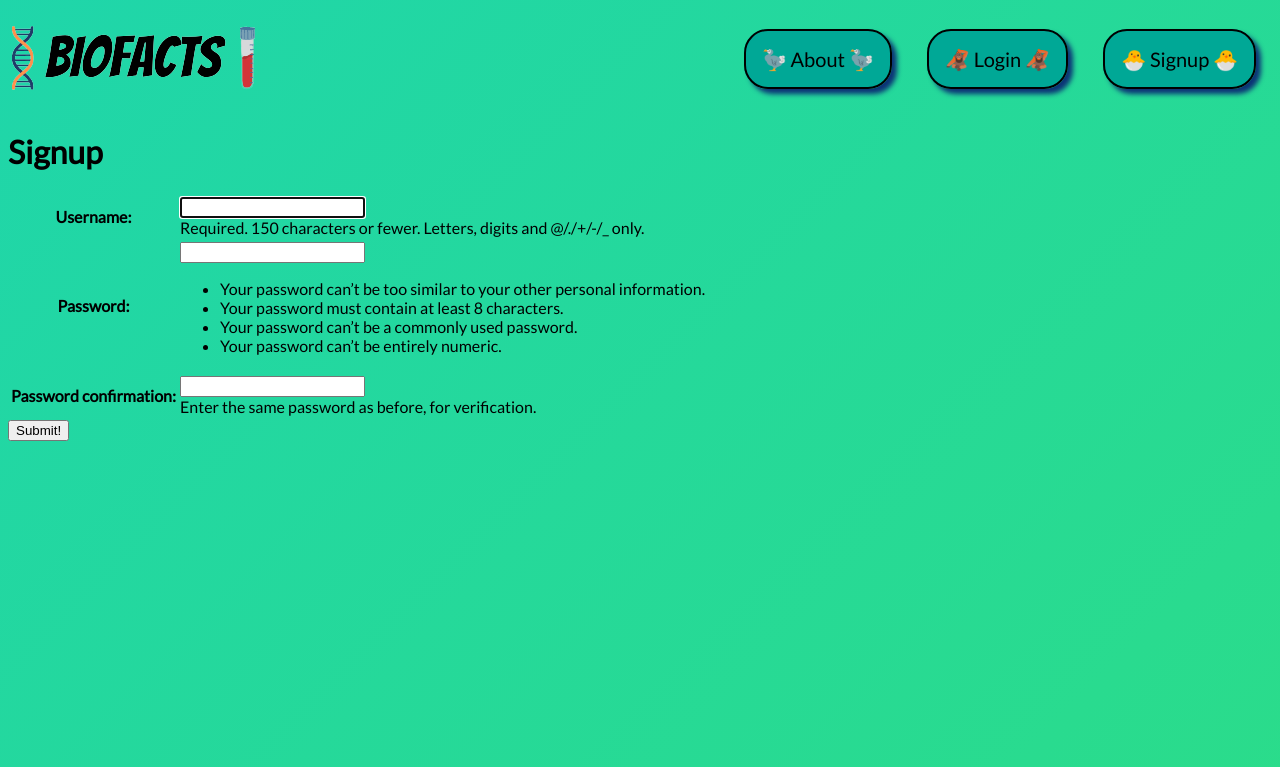
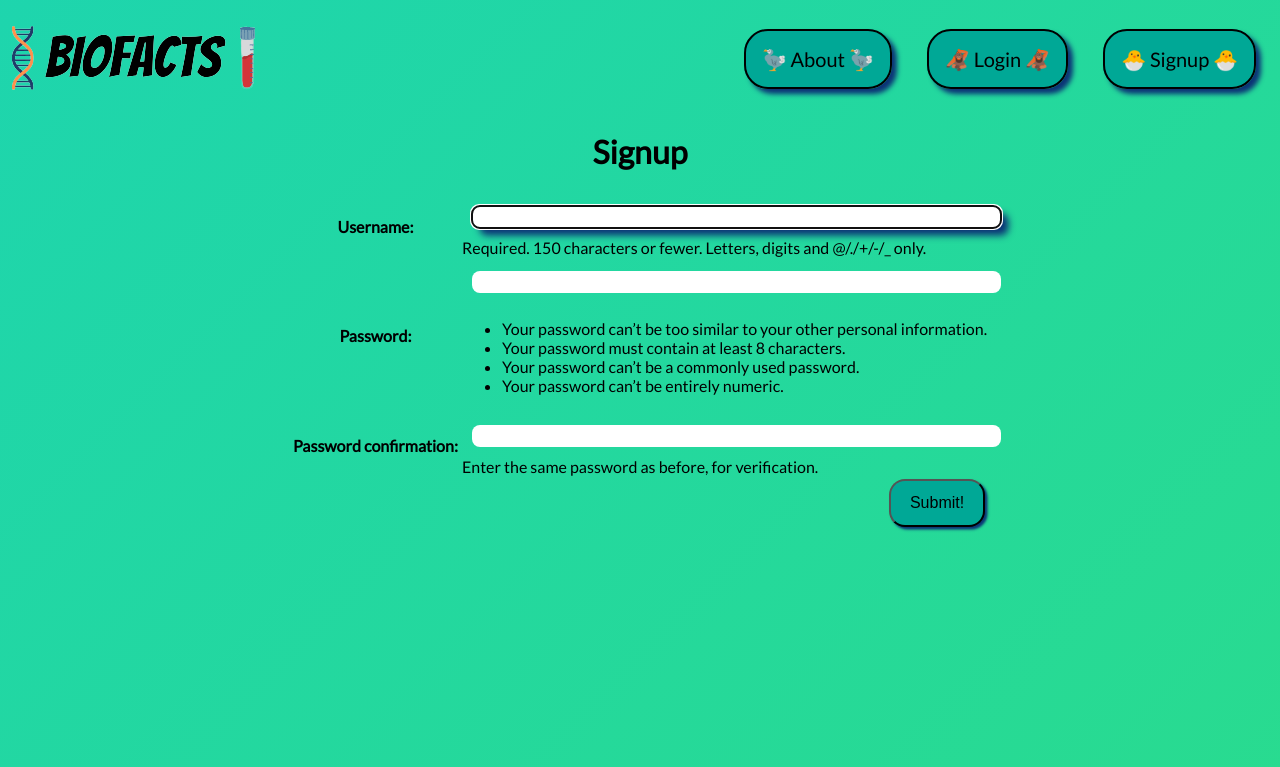
Before and after one commit to blakeromano/BioFacts, a Django app: page /signup/ in a window 1280 px wide. Shown: the top 767 px of the page. Run offline with Django 3.2, Linux system fonts and the light colour scheme.

Commit message:
login and signup form styled

```diff
--- a/main_app/static/css/signup.css
+++ b/main_app/static/css/signup.css
@@ -0,0 +1,43 @@
+.header {
+  text-align: center;
+}
+
+.form-sect {
+  display: flex;
+  justify-content: center;
+  align-items: center;
+}
+
+#id_username:focus, #id_password1:focus, #id_password2:focus {
+  cursor: text;
+  box-shadow: 7.5px 7.5px 7.5px #0c3376;
+}
+
+#id_username, #id_password1, #id_password2 {
+  height: 1.25rem;
+  margin: 10px;
+  border: 0px transparent solid;
+  border-radius: 0.5rem;
+  width: 100%;
+}
+
+.submit-div {
+  display: flex;
+  justify-content: flex-end;
+}
+
+.submit-btn {
+  height: 3rem;
+  width: 6rem;
+  font-size: 16px;
+  border-radius: 1rem;
+  background-color: #00A896;
+  margin: 0 5px 0 5px;
+  box-shadow: 2.5px 2.5px 2.5px #0c3376;
+}
+
+.submit-btn:hover {
+  background-color: #00ffe5;
+  cursor: pointer;
+  box-shadow: 7.5px 7.5px 7.5px #0c3376;
+}
--- a/main_app/templates/signup.html
+++ b/main_app/templates/signup.html
@@ -1,11 +1,12 @@
 {% extends 'base.html' %}
 {% load static %}
 {% block head %}
-
+<link rel="stylesheet" href="{% static 'css/signup.css' %}">
 {% endblock head %}
 {% block content %}
 <div>
- <h1>Signup</h1>
+ <h1 class='header'>Signup</h1>
+  <div class="form-sect">
     {% if error_message %}
       <p class="red-text">{{ error_message }}</p>
     {% endif %}
@@ -14,7 +15,10 @@
       <table>
         {{ form.as_table }}
       </table>
-    <button type="submit" class="btn submit">Submit!</button>
+      <div class='submit-div'>
+        <button type="submit" class="submit-btn">Submit!</button>
+      </div>
     </form>
   </div>
+</div>
 {% endblock content %}
```
Also changed, not shown: main_app/static/css/login.css (+43 -0 lines), main_app/templates/about.html (deleted, +0 -10 lines), main_app/templates/login.html (+6 -4 lines), main_app/static/css/about.css (deleted). Lines whose indentation alone changed are shown as unchanged.
